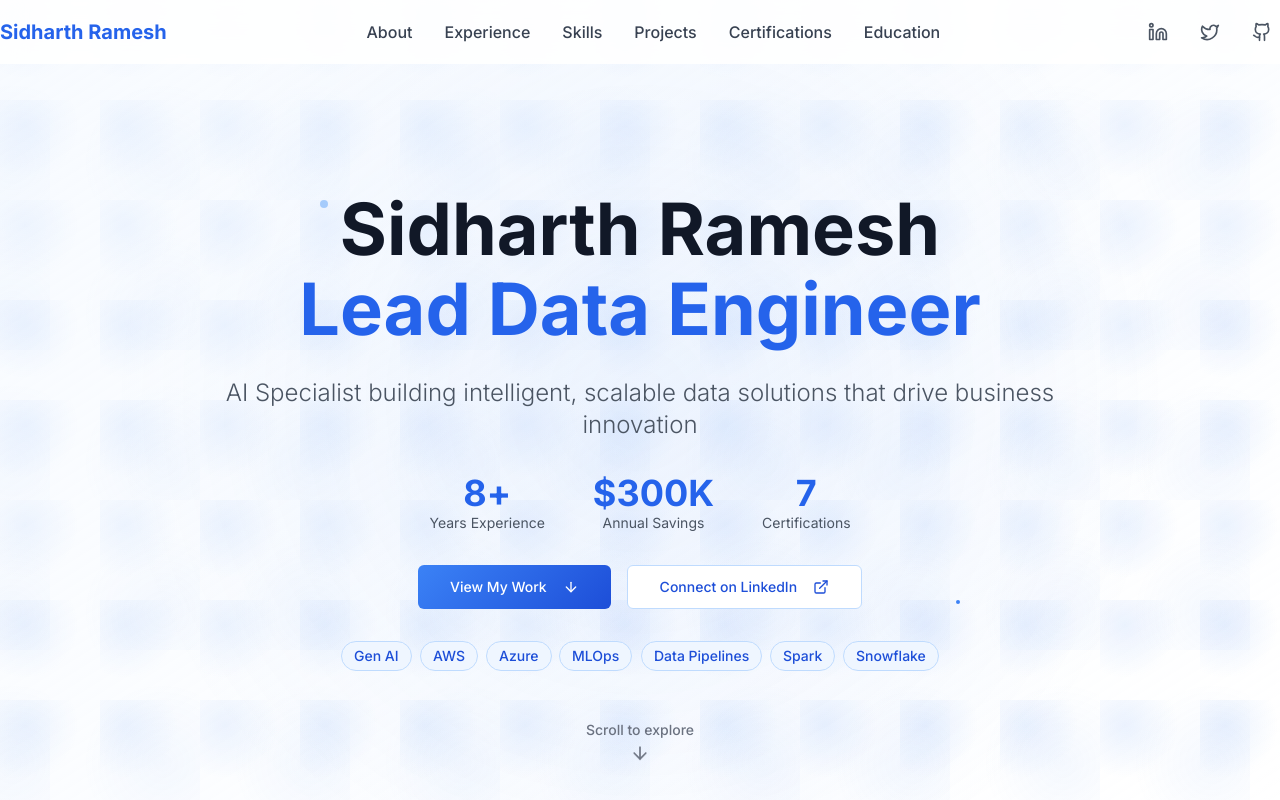
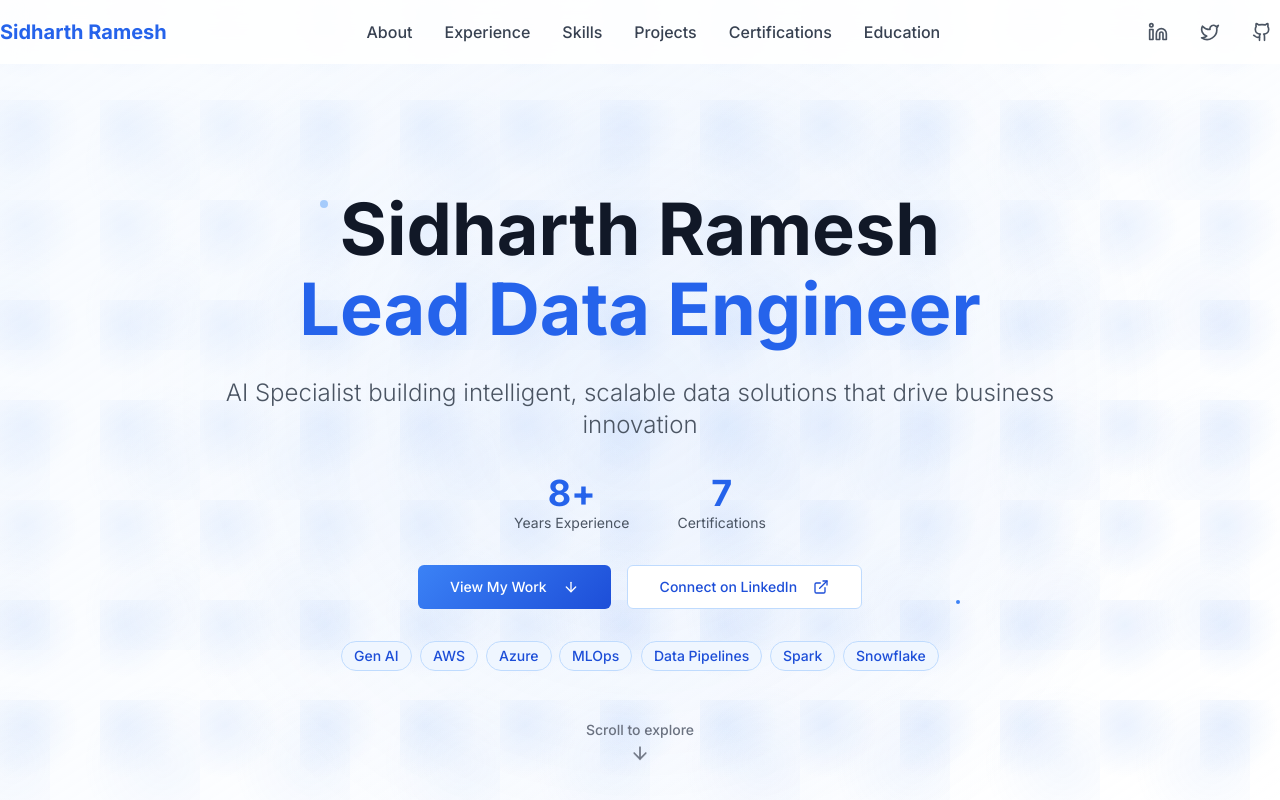
Before and after one commit to sidramesh2024/sidramesh2024.github.io, a Next.js app: page / in a window 1280 px wide. Shown: the top 800 px of the page. Built offline with nearby package versions, Linux system fonts and the light colour scheme.

Commit message:
updated content

```diff
--- a/components/experience-section.tsx
+++ b/components/experience-section.tsx
@@ -201,11 +201,6 @@ export function ExperienceSection() {
             <div className="text-gray-700 font-medium text-sm sm:text-base">Years Experience</div>
             <div className="text-xs sm:text-sm text-gray-500">Data Engineering & AI</div>
           </div>
-          <div className="text-center p-4 sm:p-6 bg-purple-50 rounded-xl border border-purple-100">
-            <div className="text-2xl sm:text-3xl font-bold text-purple-600 mb-2">$300K</div>
-            <div className="text-gray-700 font-medium text-sm sm:text-base">Annual Savings</div>
-            <div className="text-xs sm:text-sm text-gray-500">Through Automation</div>
-          </div>
         </motion.div>
       </div>
     </section>
--- a/components/footer.tsx
+++ b/components/footer.tsx
@@ -103,11 +103,6 @@ export function Footer() {
                   </a>
                 </div>
               </div>
-              <div className="pt-4">
-                <p className="text-sm text-gray-400">
-                  Open to new opportunities and interesting projects in data engineering and AI.
-                </p>
-              </div>
             </div>
           </div>
         </div>
--- a/components/hero-section.tsx
+++ b/components/hero-section.tsx
@@ -73,10 +73,7 @@ export function HeroSection() {
               <div className="text-2xl sm:text-3xl md:text-4xl font-bold text-blue-600">8+</div>
               <div className="text-xs sm:text-sm text-gray-600">Years Experience</div>
             </div>
-            <div className="flex flex-col items-center" role="listitem">
-              <div className="text-2xl sm:text-3xl md:text-4xl font-bold text-blue-600">$300K</div>
-              <div className="text-xs sm:text-sm text-gray-600">Annual Savings</div>
-            </div>
+
             <div className="flex flex-col items-center" role="listitem">
               <div className="text-2xl sm:text-3xl md:text-4xl font-bold text-blue-600">7</div>
               <div className="text-xs sm:text-sm text-gray-600">Certifications</div>
```
